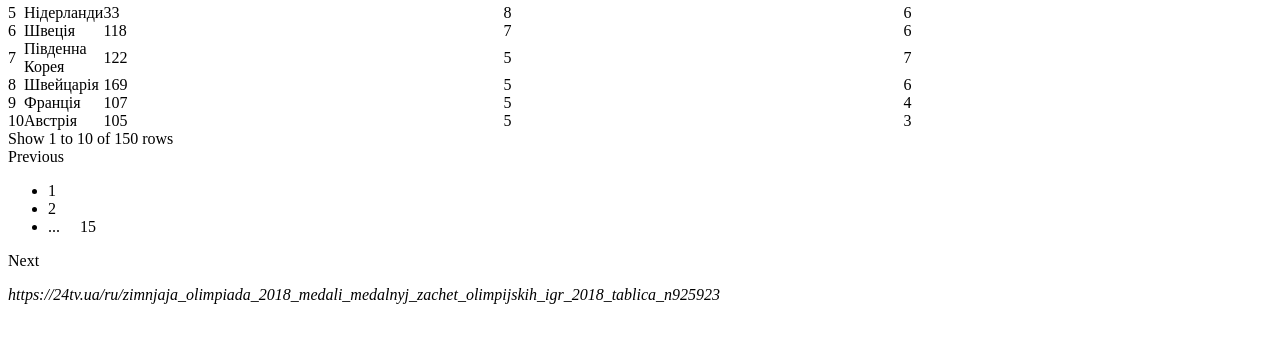
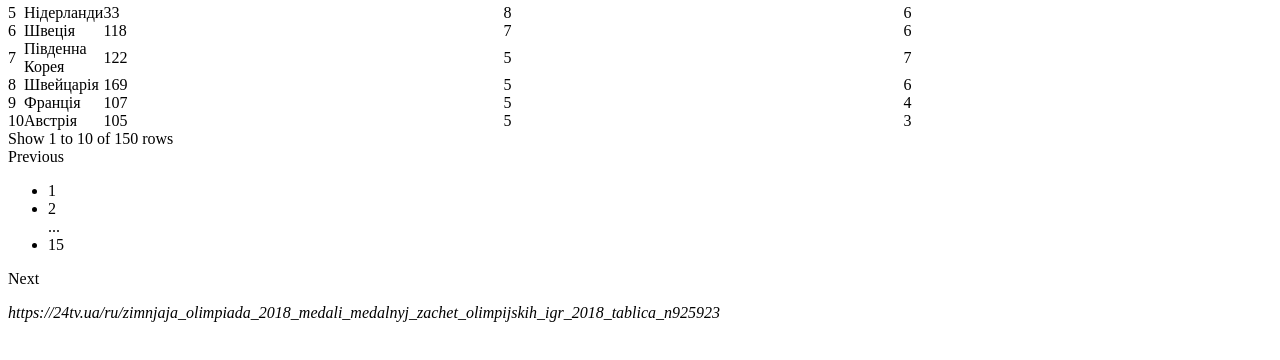
Before and after one commit to Ali-X/js-events, a website: page app/html/task6.html in a window 1280 px wide. Shown: the part 440-800 px from the top of the page. Drawn offline with Linux system fonts and the light colour scheme; a small style sheet from the web is missing.

Commit message:
Modify pagination grouping

```diff
--- a/app/css/style.css
+++ b/app/css/style.css
@@ -367,10 +367,8 @@ body {
 
 .js-pagination-dots-before:before {
   content: "...";
-  padding-right: 20px;
 }
 
 .js-pagination-dots-after:after {
   content: "...";
-  padding-left: 20px;
 }
--- a/app/js/script6.js
+++ b/app/js/script6.js
@@ -76,16 +76,29 @@
     }
 
     function setDots(length) {
+      let spanBefore = document.createElement('span');
+      spanBefore.className = 'js-pagination-dots-before';
+
+      let spanAfter = document.createElement('span');
+      spanAfter.className = 'js-pagination-dots-after';
+
+
       for (let i = 0; i < length; i++) {
-        document.getElementsByClassName('pager__page')[i].classList.remove('js-pagination-dots-before');
-        document.getElementsByClassName('pager__page')[i].classList.remove('js-pagination-dots-after');
+        let elem = document.getElementsByClassName("js-pagination-dots-before")[0];
+
+        if (elem) elem.parentNode.removeChild(elem);
+
+        elem = document.getElementsByClassName("js-pagination-dots-after")[0];
+
+        if (elem) elem.parentNode.removeChild(elem);
       }
 
       if (document.getElementsByClassName('pager__list-item')[length - 2].classList.contains('js-pagination-grouped')) {
-        document.getElementsByClassName('pager__page')[length - 1].classList.add('js-pagination-dots-before')
+        document.getElementsByClassName('pager__list-item')[length - 1].insertAdjacentElement('beforebegin', spanBefore);
       }
+
       if (document.getElementsByClassName('pager__list-item')[1].classList.contains('js-pagination-grouped')) {
-        document.getElementsByClassName('pager__page')[0].classList.add('js-pagination-dots-after')
+        document.getElementsByClassName('pager__list-item')[0].insertAdjacentElement('afterend', spanAfter);
       }
     }
   }
--- a/src/css/style.css
+++ b/src/css/style.css
@@ -367,10 +367,8 @@ body {
 
 .js-pagination-dots-before:before {
   content: "...";
-  padding-right: 20px;
 }
 
 .js-pagination-dots-after:after {
   content: "...";
-  padding-left: 20px;
 }
--- a/src/sass/_olympic.scss
+++ b/src/sass/_olympic.scss
@@ -10,10 +10,8 @@
 
 .js-pagination-dots-before:before {
   content: "...";
-  padding-right: 20px;
 }
 
 .js-pagination-dots-after:after {
   content: "...";
-  padding-left: 20px;
 }
```
Also changed, not shown: src/js/script6.js (+17 -4 lines).
